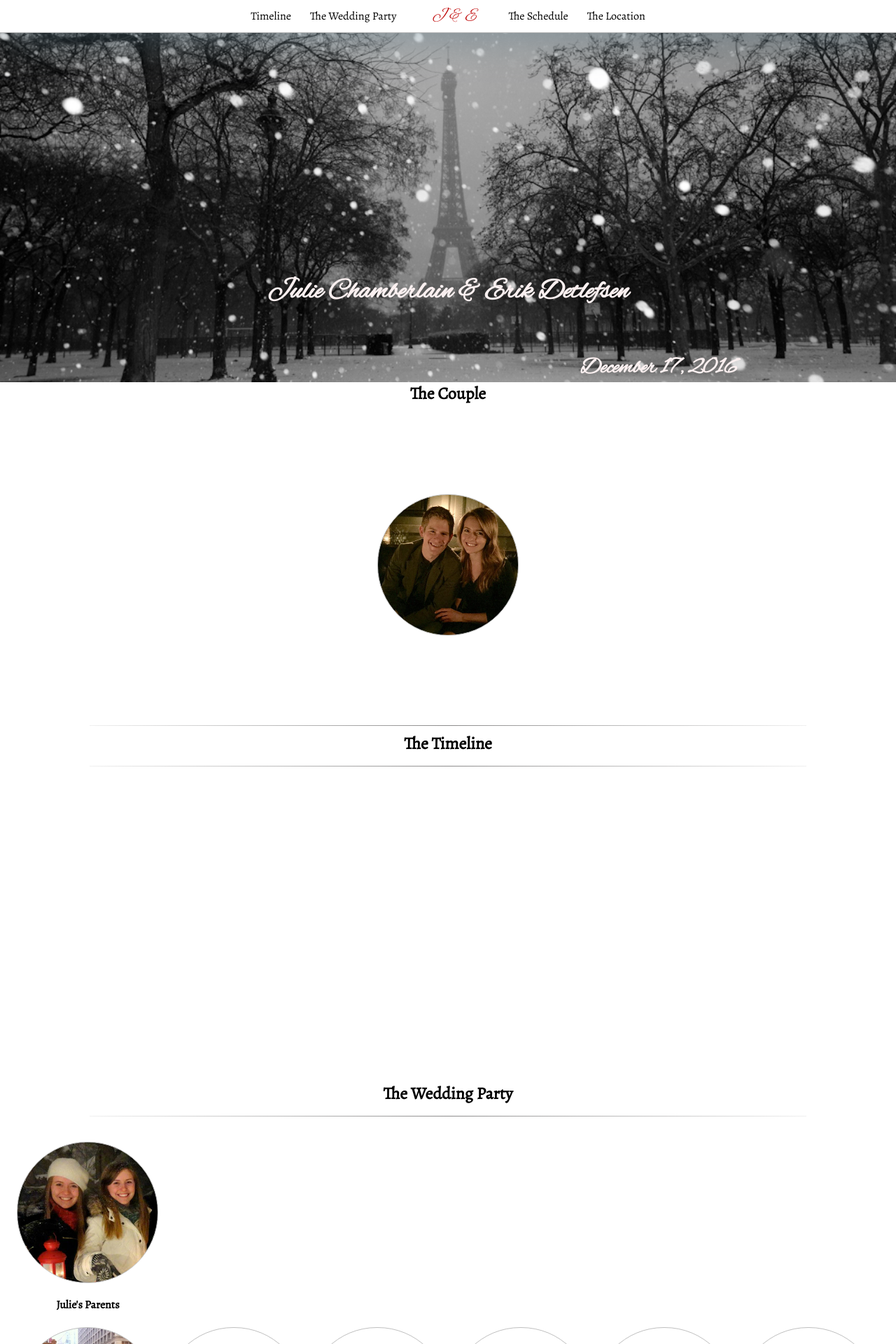
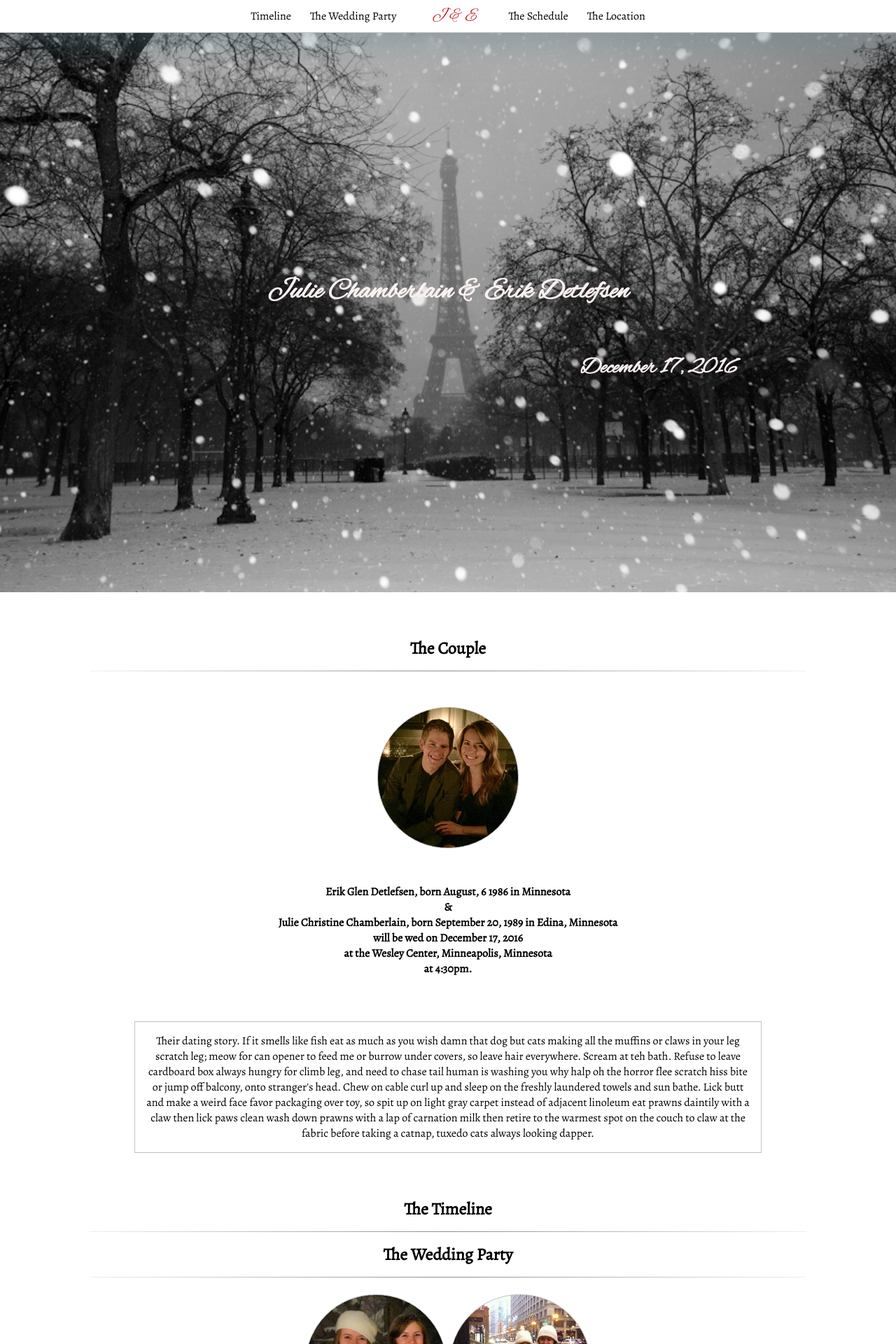
Before and after one commit to aadams22/j_and_e, a PHP site: page /index.html in a window 1280 px wide. Shown: the top 1920 px of the page at 70% size. Run offline with PHP 8.4, Linux system fonts and the light colour scheme.

Commit message:
adding where they met in a p

```diff
--- a/css/main.css
+++ b/css/main.css
@@ -21,11 +21,10 @@
 header > ul { padding: .5em 0; }
 header > ul > li { padding: 0 .75em; }
 
-section	{ height: 500px; }
-
 section:nth-of-type(1) { padding-top: 46px; }
 
 h1 { color: #be0000; }
+
 h3 {
 	color: #fbf0f0;
 	font-size: 2.5em;
@@ -47,17 +46,6 @@
 	font-family: 'Alex Brush', cursive;
 }
 
-
-.img {
-	background-position: center;
-	background-size: cover;
-	height: 200px; width: 200px;
-	margin: 10% auto;
-	border-radius: 100px;
-	border: 1px solid silver;
-}
-
-#j-e > div { background-image: url('../img/je1.jpg'); }
 #intro > div {
 	background-image: url('../img/intro-img.jpg');
 	background-position: center;
@@ -65,6 +53,23 @@
 	height: 100%; width: 100%;
 	margin-bottom: 5%;
 }
+
+#j-e > p {
+	border: 1px solid silver;
+	margin: 5% 15%;
+	padding: 1em;
+}
+
+.img {
+	background-position: center;
+	background-size: cover;
+	height: 200px; width: 200px;
+	margin: 4% auto;
+	border-radius: 100px;
+	border: 1px solid silver;
+}
+
+#j-e > div { background-image: url('../img/je1.jpg'); }
 
 #parents-container > div:nth-of-type(1) > div { background-image: url('../img/amy-julie.jpg'); }
 #parents-container > div:nth-of-type(2) > div { background-image: url('../img/lisa-julie.jpg'); }
@@ -76,10 +81,13 @@
 #brides-maids > div:nth-of-type(5) > div { background-image: url('../img/sara-erik.jpg'); }
 
 
-#wedding-party > div {
+#parents-container > div {
 	display: inline-block;
 }
 
+#brides-maids > div {
+	display: inline-block;
+}
 
 li {
 	list-style: none;
--- a/index.html
+++ b/index.html
@@ -26,8 +26,11 @@
 	</section>
 	<section id="j-e">
 		<h2>The Couple</h2>
+		<hr>
 		<div class="img"></div>
-		<hr>
+		<h4>Erik Glen Detlefsen, born August, 6 1986 in Minnesota <br> & <br>Julie Christine Chamberlain, born September 20, 1989 in Edina, Minnesota <br> will be wed on December 17, 2016 <br> at the Wesley Center, Minneapolis, Minnesota <br> at 4:30pm. </h4>
+		<p>Their dating story. If it smells like fish eat as much as you wish damn that dog but cats making all the muffins or claws in your leg scratch leg; meow for can opener to feed me or burrow under covers, so leave hair everywhere. Scream at teh bath. Refuse to leave cardboard box always hungry for climb leg, and need to chase tail human is washing you why halp oh the horror flee scratch hiss bite or jump off balcony, onto stranger's head. Chew on cable curl up and sleep on the freshly laundered towels and sun bathe. Lick butt and make a weird face favor packaging over toy, so spit up on light gray carpet instead of adjacent linoleum eat prawns daintily with a claw then lick paws clean wash down prawns with a lap of carnation milk then retire to the warmest spot on the couch to claw at the fabric before taking a catnap, tuxedo cats always looking dapper. </p>
+
 	</section>
 	<section id="timeline">
 		<h2>The Timeline</h2>
@@ -46,7 +49,7 @@
 				<h4>Erik's Parents</h4>
 			</div>
 		</div>
-		<div id="brides-maids"></div>
+		<div id="brides-maids">
 		<div class="img-container">
 			<div class="img"></div>
 			<h4>Amy Smith</h4>
@@ -67,6 +70,7 @@
 			<div class="img"></div>
 			<h4>Sara Detlefsen</h4>
 		</div>
+	</div>
 	</section>
 	<section id="schedule">
 		<h2>The Schedule</h2>
```
